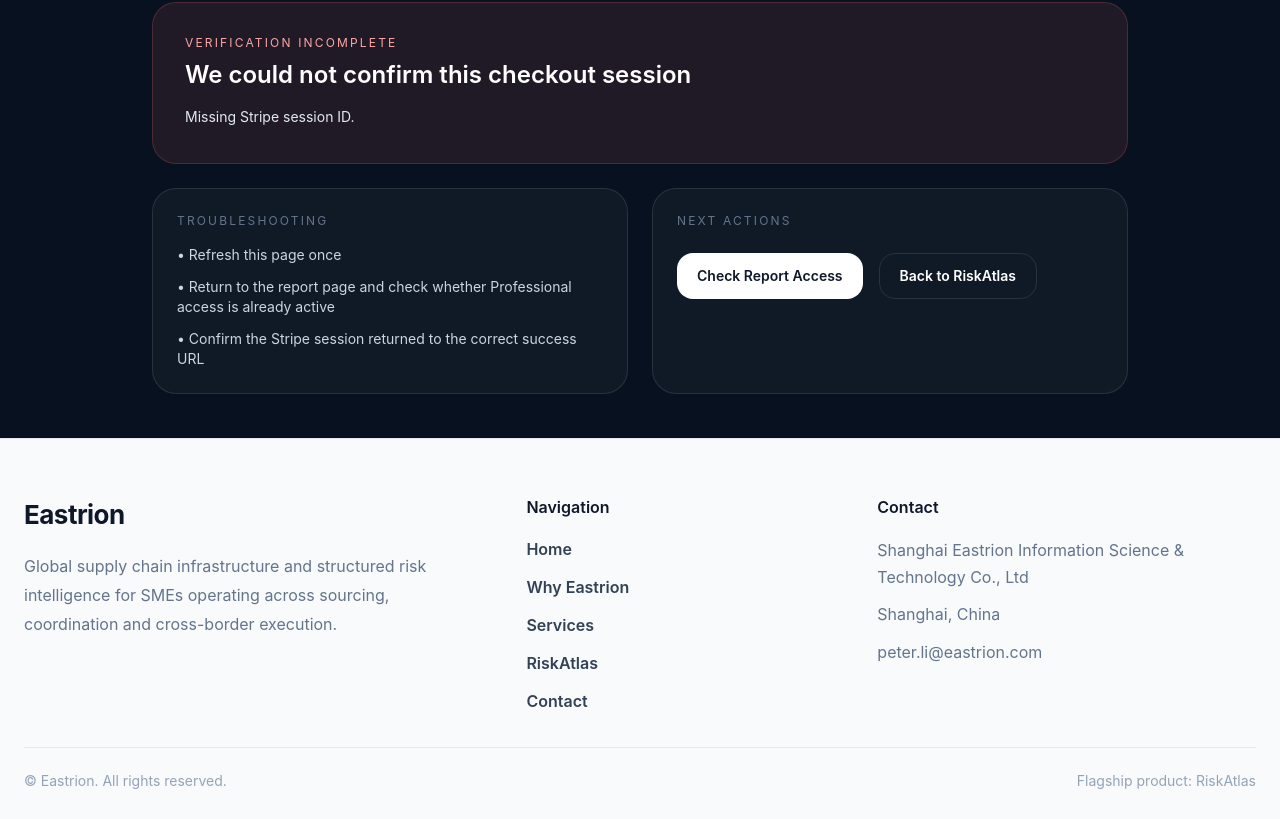
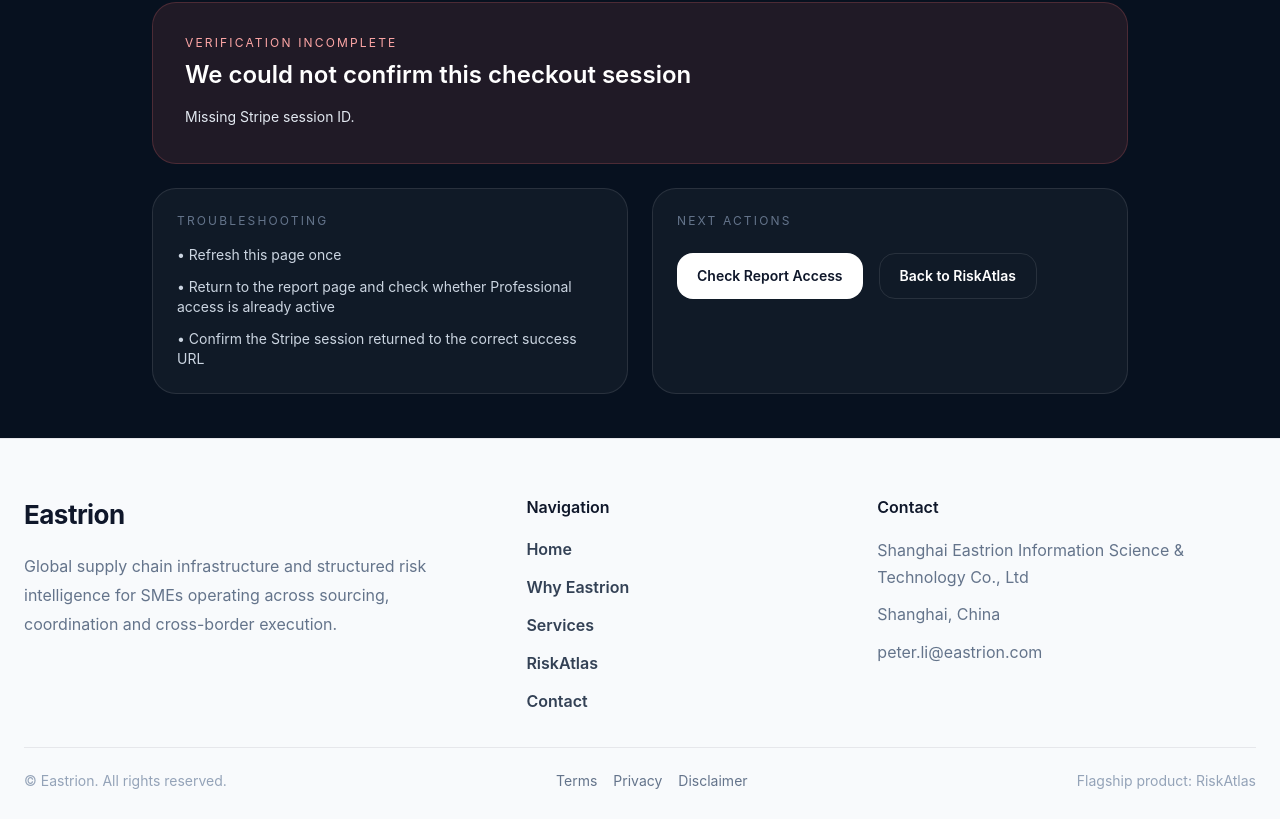
Before and after one commit to marspeterli1975-glitch/eastrion-site, a Next.js app: page /riskatlas/success in a window 1280 px wide. Shown: the part 451-1270 px from the top of the page. Built offline with nearby package versions, Linux system fonts and the light colour scheme.

Commit message:
Add legal links (terms/privacy/disclaimer) to footer

```diff
--- a/components/Footer.tsx
+++ b/components/Footer.tsx
@@ -23,6 +23,7 @@ export default function Footer() {
             alignItems: "start",
           }}
         >
+          {/* ===== Brand ===== */}
           <div>
             <div
               style={{
@@ -51,6 +52,7 @@ export default function Footer() {
             </p>
           </div>
 
+          {/* ===== Navigation ===== */}
           <div>
             <div
               style={{
@@ -73,7 +75,7 @@ export default function Footer() {
               <Link href="/" style={footerLinkStyle}>
                 Home
               </Link>
-              <Link href="/why eastrion" style={footerLinkStyle}>
+              <Link href="/why-eastrion" style={footerLinkStyle}>
                 Why Eastrion
               </Link>
               <Link href="/services" style={footerLinkStyle}>
@@ -88,6 +90,7 @@ export default function Footer() {
             </div>
           </div>
 
+          {/* ===== Contact ===== */}
           <div>
             <div
               style={{
@@ -117,6 +120,7 @@ export default function Footer() {
           </div>
         </div>
 
+        {/* ===== Bottom Bar ===== */}
         <div
           style={{
             marginTop: "34px",
@@ -136,6 +140,27 @@ export default function Footer() {
             }}
           >
             © Eastrion. All rights reserved.
+          </div>
+
+          {/* ===== ✅ 新增 Legal Links（关键） ===== */}
+          <div
+            style={{
+              display: "flex",
+              gap: "16px",
+              fontSize: "14px",
+            }}
+          >
+            <Link href="/terms" style={legalLinkStyle}>
+              Terms
+            </Link>
+
+            <Link href="/privacy" style={legalLinkStyle}>
+              Privacy
+            </Link>
+
+            <Link href="/disclaimer" style={legalLinkStyle}>
+              Disclaimer
+            </Link>
           </div>
 
           <div
@@ -159,3 +184,8 @@ const footerLinkStyle = {
   fontWeight: 600,
   whiteSpace: "nowrap" as const,
 };
+
+const legalLinkStyle = {
+  color: "#64748b",
+  textDecoration: "none",
+};
```
